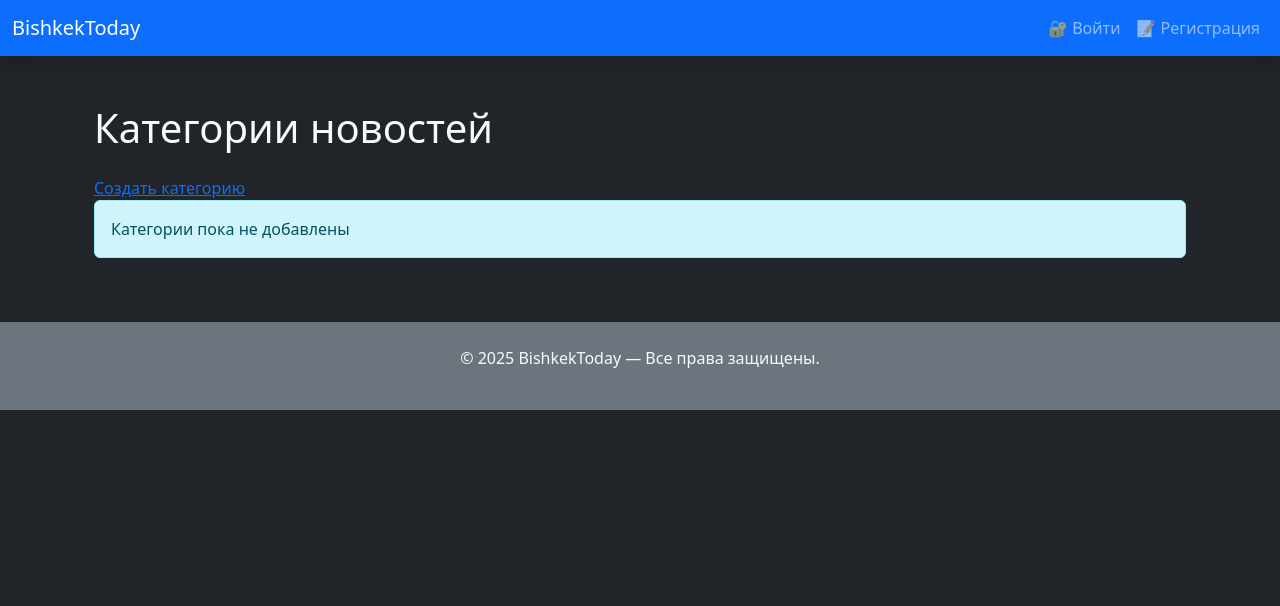
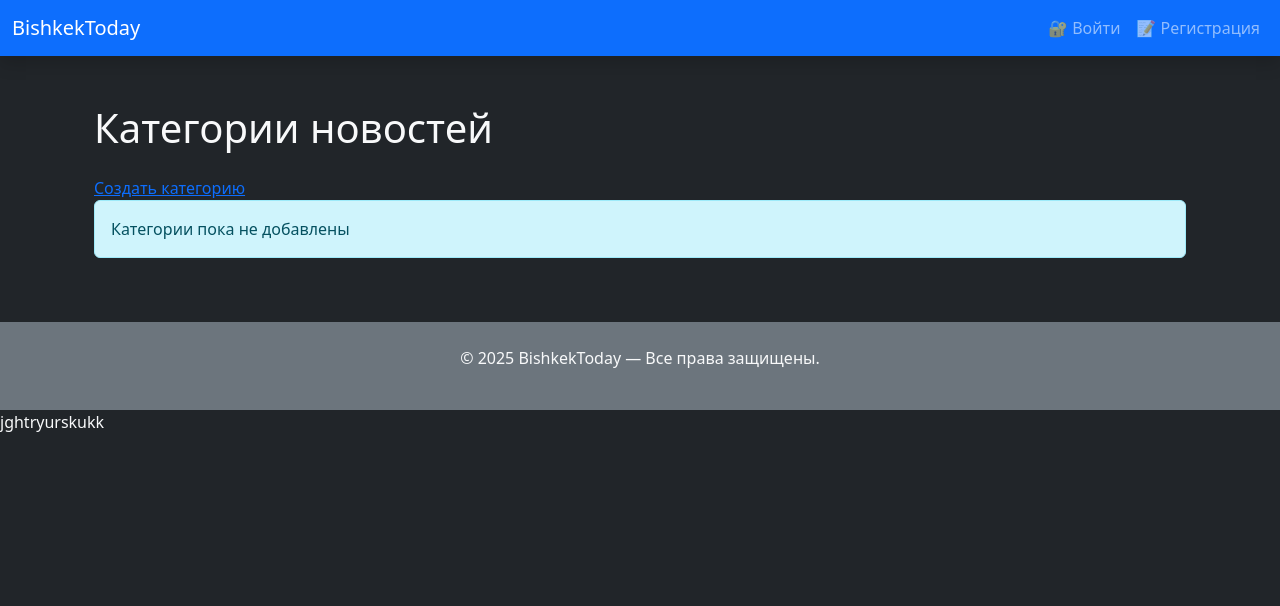
Before and after one commit to MadiikCode/news_portal-, a Django app: page /categories/ in a window 1280 px wide. Shown: the top 606 px of the page. Run offline with Django 5.2, Linux system fonts and the light colour scheme; data that the repository does not hold is empty.

Commit message:
проверка

```diff
--- a/news/templates/base.html
+++ b/news/templates/base.html
@@ -61,3 +61,4 @@
 <script src="https://cdn.jsdelivr.net/npm/bootstrap@5.3.0/dist/js/bootstrap.bundle.min.js"></script>
 </body>
 </html>
+jghtryurskukk
```
